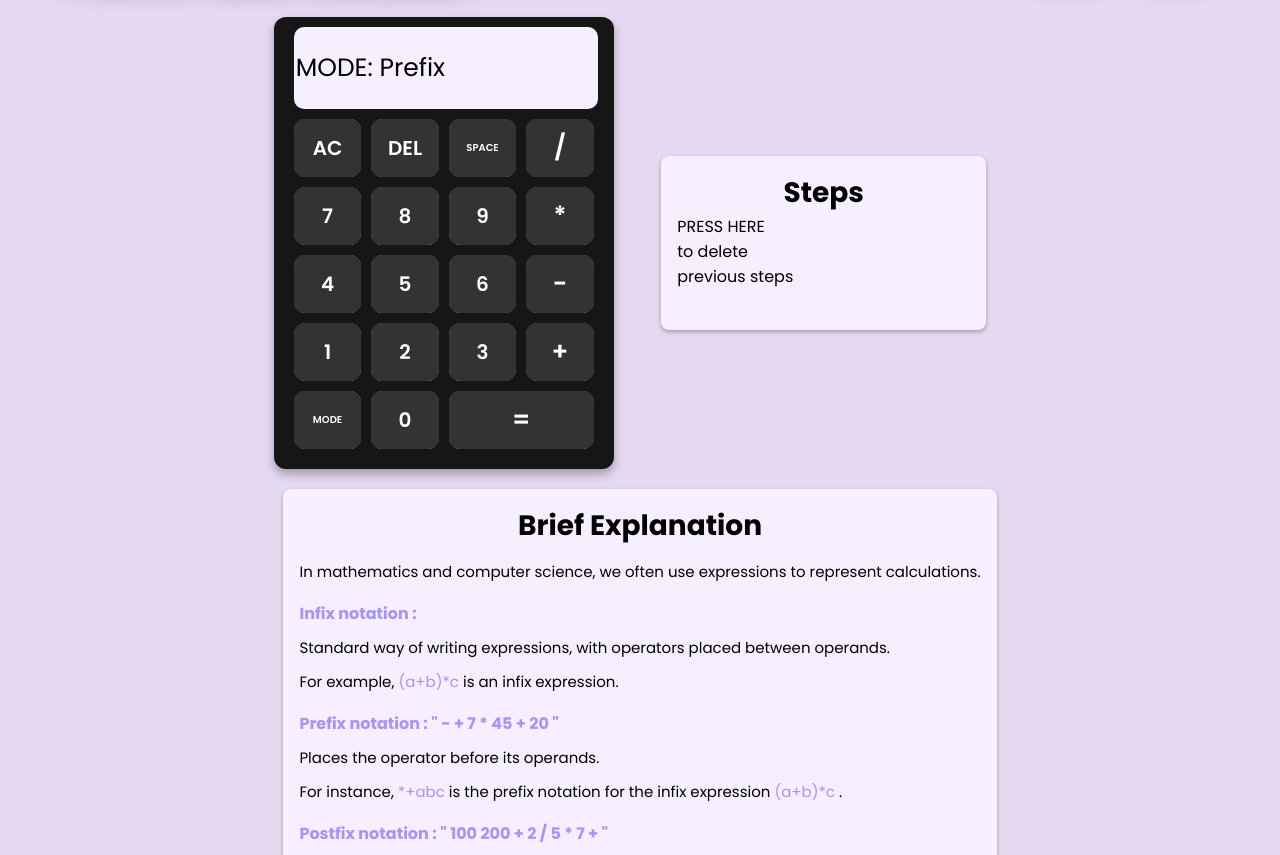
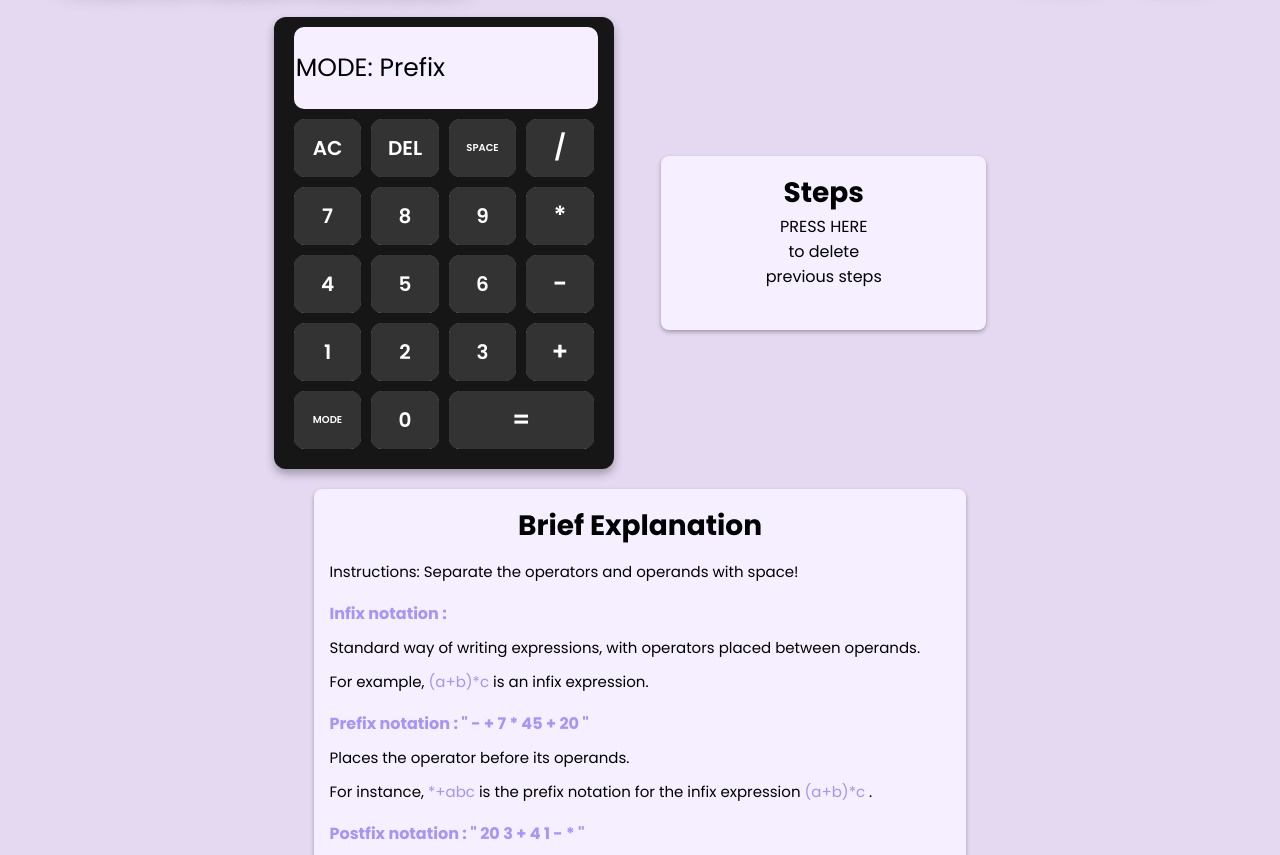
Before and after one commit to ramich866/Prefix-and-Postfix-Calculator, a plain HTML site: page index.html in a window 1280 px wide. Shown: the part 79-934 px from the top of the page. Drawn offline with Linux system fonts and the light colour scheme.

Commit message:
JS <> fix if expression empty

```diff
--- a/index.html
+++ b/index.html
@@ -69,7 +69,7 @@
   <div class="explanation-container">
     <div class="card-content">
       <h3>Brief Explanation  </h3>
-          <p>In mathematics and computer science, we often use expressions to represent calculations.
+          <p> Instructions: Separate the operators and operands with space!
             </p>
             <h4>Infix notation : </h4>
               <p> Standard way of writing expressions, with operators placed between operands.
@@ -81,7 +81,7 @@
             <p>Places the operator before its operands. </p>
             <p>For instance, <span>*+abc</span> is the prefix notation for the infix expression <span>(a+b)*c </span>.</p>
 
-            <h4>Postfix notation : "<span> 100 200 + 2 / 5 * 7 + </span>" </h4>
+            <h4>Postfix notation : "<span> 20 3 + 4 1 - * </span>" </h4>
             <p>Places the operator after its operands. </p>
             <p>For example, <span>ab+c*</span> is the postfix notation for the infix expression <span>(a+b)*c </span>.</p>
             <br>
--- a/scripts/script.js
+++ b/scripts/script.js
@@ -98,7 +98,7 @@ function evaluatePrefix(expression) {
   return result;
 }
 
-
+// insert space between operators and operands
 function evaluatePostfix(expression) {
   let stack = [];
   expression = display.value.trim();
@@ -111,7 +111,7 @@ function evaluatePostfix(expression) {
 
     // if number, push to stack
     if (!isNaN(token)) {
-      stack.push(parseInt(token));
+      stack.push(parseInt(token)); //parseInt to get multiple digit numbers
       showSteps(`Push ${token}`, stack);
     } else {
       if (stack.length < 2) {  //error handling
@@ -162,7 +162,9 @@ function evaluatePostfix(expression) {
 }
 
 function calculateResult() {
-
+  if (display.value == "") {
+    return;
+  }
   if (mode == "Prefix") evaluatePrefix(expression);  //check mode
   else evaluatePostfix(expression);
 
--- a/styles/styles.css
+++ b/styles/styles.css
@@ -257,4 +257,5 @@ h3 {
   max-height: 300px;
   min-height: 100px;
   cursor: no-drop;
+  text-align: center;
 }
```
